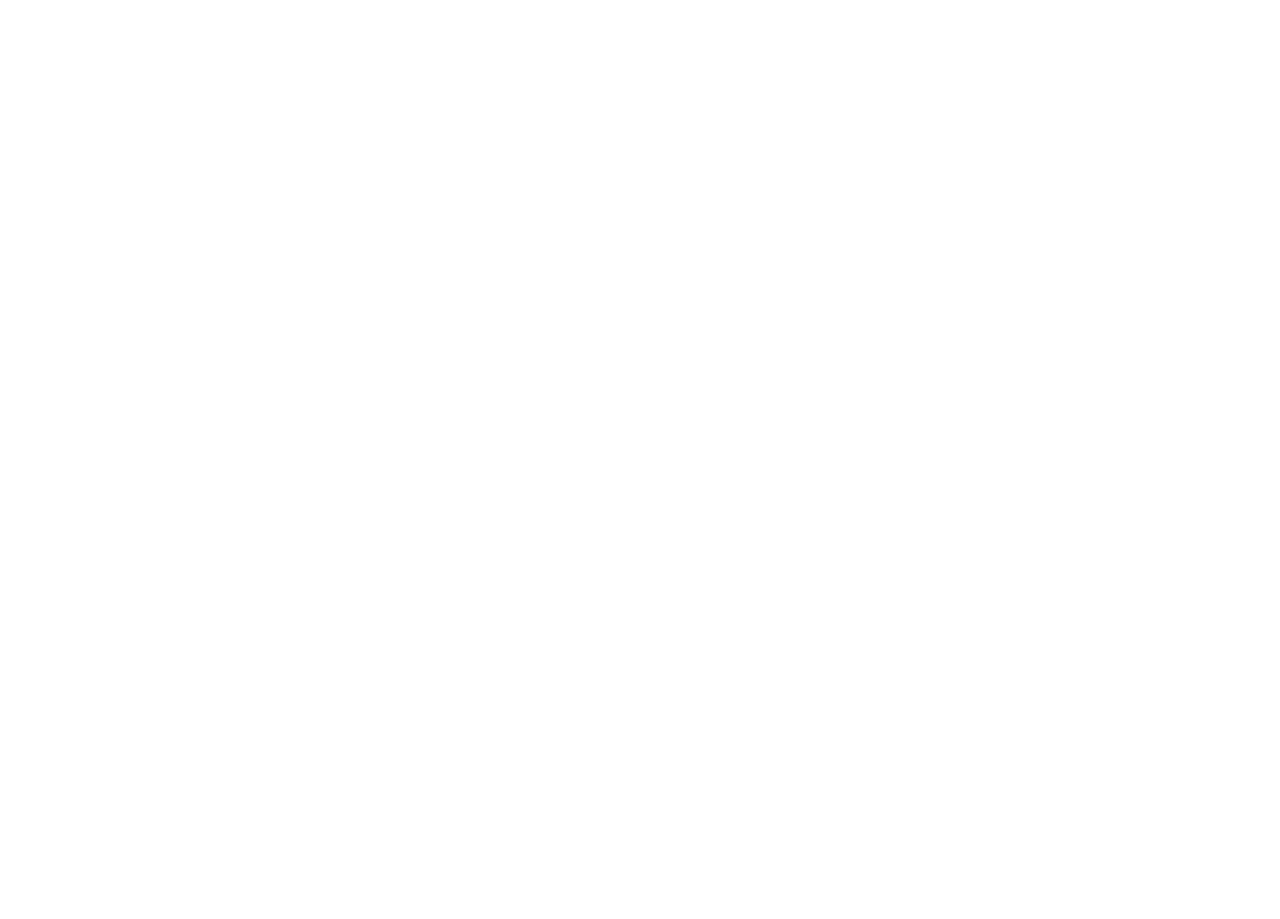
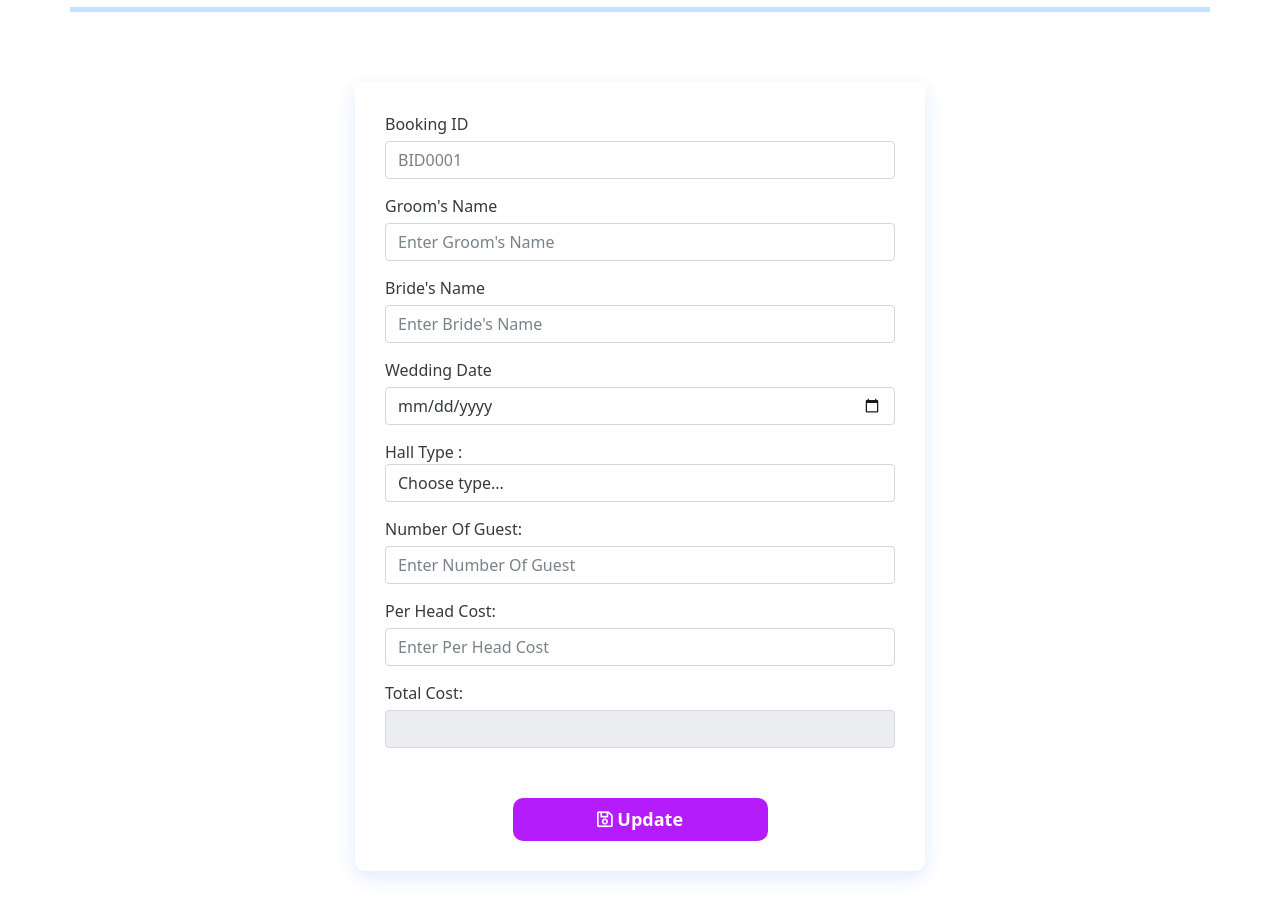
Before and after one commit to Lakshan555/Hotel-management-System, a React (Create React App) app in the folder client/: page /event_update/1 in a window 1280 px wide. Shown: the part 291-1210 px from the top of the page. Before the commit the page ends 800 px from the top, so only its background shows below. Built offline with nearby package versions, Linux system fonts and the light colour scheme; no server answers; a web font is replaced by a local one.

Commit message:
update event

```diff
--- a/client/src/App.js
+++ b/client/src/App.js
@@ -32,6 +32,7 @@
 
 import AddEvent from './Components/Event/AddEvent';
 import ViewEvent from './Components/Event/ViewEvent';
+import UpdateEvent from './Components/Event/UpdateEvent';
 
 export default class App extends Component {
   render() {
@@ -87,6 +88,7 @@
          {/*Event*/}
          <Route path="/Event-Add" exact component={AddEvent}></Route>
          <Route path="/get_event" exact component={ViewEvent}></Route>
+         <Route path="/event_update/:id" exact component={UpdateEvent}></Route>
 
       </BrowserRouter>
 
--- /dev/null
+++ b/client/src/Components/Event/UpdateEvent.js
@@ -0,0 +1,229 @@
+import React, { Component } from 'react'
+import axios from 'axios';
+import { ToastContainer, toast } from "react-toastify";
+import 'react-toastify/dist/ReactToastify.css';
+import { Link } from 'react-router-dom';
+
+
+
+export default class UpdateEvent extends Component {
+    constructor(props) {
+        super(props);
+        this.state = {
+            Bid: "",
+            Gname: "",
+            Bname: "",
+            wDate: new Date(),
+            hType: "",
+            guest: Number,
+            cost: Number,
+            total: Number,
+
+        }
+    }
+
+    handleInputChange = (e) => {
+
+        const { name, value } = e.target;
+
+        this.setState({
+            ...this.state,
+            [name]: value
+        });
+    };
+
+    onSubmit = (e) => {
+
+        e.preventDefault();
+
+        const id = this.props.match.params.id;
+        const { Bid, Gname, Bname, wDate, hType, guest, cost,  } = this.state;
+
+
+        const data = {
+            Bid: Bid,
+                Gname: Gname,
+                Bname: Bname,
+                wDate: wDate,
+                hType: hType,
+                guest: guest,
+                cost: cost,
+                total: guest * cost
+        }
+        console.log(data)
+        axios.put(`http://localhost:8000/event/update/${id}`, data).then((res) => {
+            if (res.data.success) {
+                toast(`Event Updated`, {
+                    type: toast.TYPE.SUCCESS,
+                    autoClose: 4000
+                });
+                this.setState(
+                    {
+                        Bid: "",
+                        Gname: "",
+                        Bname: "",
+                        wDate: "",
+                        hType: Number,
+                        guest: "",
+                        cost: Number,
+                        total: "",
+                    }
+                )
+            };
+        });
+
+    };
+    componentDidMount() {
+        const id = this.props.match.params.id;
+        axios.get(`http://localhost:8000/event/${id}`).then((res) => {
+            if (res.data.success) {
+                this.setState({
+                    Bid: res.data.event.Bid,
+                    Gname: res.data.event.Gname,
+                    Bname: res.data.event.Bname,
+                    wDate: res.data.event.wDate,
+                    hType: res.data.event.hType,
+                    guest: res.data.event.guest,
+                    cost: res.data.event.cost,
+                    total: res.data.event.total,
+                });
+                console.log(this.state.event);
+            }
+        })
+    }
+
+
+
+
+    render() {
+        return (
+            <div className="container containerTop">
+            <div className="row">
+                <div className="col position-relative link">
+                    <p><Link to="/get_Emp">Weddings</Link> {'>'} Add New </p>
+                </div>
+            </div>
+            <div className="row">
+                <div className="col-9 position-relative">
+                    <h1 className='display-5 fw-bold'>Update Event</h1>
+                    < ToastContainer />
+                </div>
+                <hr className="hr" style={{ height: '2px', color: '#0a90e8' }} />
+            </div>
+            <div className="row ">
+                <div className="col-3" />
+                <div className="col-6 shadowBox" >
+                    <form>
+                        {/* Booking ID */}
+                        <div className="form-group" style={{ marginBottom: '15px' }}>
+                            <label style={{ marginBottom: '5px' }}>Booking ID</label>
+                            <input type="text"
+                                className="form-control"
+                                name="Bid"
+                                minLength="4"
+                                maxLength="6"
+                                placeholder="BID0001"
+                                value={this.state.Bid}
+                                onChange={this.handleInputChange} />
+
+                        </div>
+                        {/* Groom's Name */}
+                        <div className="form-group" style={{ marginBottom: '15px' }}>
+                            <label style={{ marginBottom: '5px' }}>Groom's Name</label>
+                            <input type="text"
+                                className="form-control"
+                                name="Gname"
+                                placeholder="Enter Groom's Name"
+                                value={this.state.Gname}
+                                onChange={this.handleInputChange} />
+
+
+
+                        </div>
+                        {/* Bride's Name */}
+                        <div className="form-group" style={{ marginBottom: '15px' }}>
+                            <label style={{ marginBottom: '5px' }}>Bride's Name</label>
+                            <input type="Bname"
+                                className={"form-control"}
+                                name="Bname"
+                                placeholder="Enter Bride's Name"
+                                value={this.state.Bname}
+                                onChange={this.handleInputChange} />
+
+                        </div>
+
+                        {/* Wedding Date */}
+                        <div className="form-group" style={{ marginBottom: '15px' }}>
+                            <label style={{ marginBottom: '5px' }}>Wedding Date</label>
+                            <input type="date"
+                                className="form-control"
+                                name="wDate"
+                                value={this.state.wDate}
+                                onChange={this.handleInputChange} />
+                        </div>
+
+                        {/* Hall Type */}
+                        <div className="form-group" style={{ marginBottom: '15px' }}>
+                            <label for="hType"> Hall Type : </label>
+                            <select id="hType" className="form-control" name="hType" onChange={this.handleInputChange} value={this.state.hType} required>
+                                <option selected>Choose type...</option>
+                                <option value="Lotus Room">Lotus Room</option>
+                                <option value="Galaxy Room">Galaxy Room</option>
+                                <option value="Ball Room">Ball Room</option>
+
+                            </select>
+
+                        </div>
+                        {/* Number Of Guest */}
+                        <div className="form-group" style={{ marginBottom: '15px' }}>
+                            <label style={{ marginBottom: '5px' }}>Number Of Guest:</label>
+                            <input type="number"
+                                className="form-control"
+                                name="guest"
+                                placeholder="Enter Number Of Guest"
+                                value={this.state.guest}
+                                onChange={this.handleInputChange} />
+
+                        </div>
+
+                        <div className="form-group" style={{ marginBottom: '15px' }}>
+                            <label style={{ marginBottom: '5px' }}>Per Head Cost:</label>
+                            <input type="number"
+                                className="form-control"
+                                name="cost"
+                                placeholder="Enter Per Head Cost"
+                                value={this.state.cost}
+                                onChange={this.handleInputChange} />
+
+                        </div>
+
+                        <div className="form-group" style={{ marginBottom: '15px' }}>
+                            <label style={{ marginBottom: '5px' }}>Total Cost:</label>
+                            <input type="number"
+                                className="form-control"
+                                name="total"
+                               readOnly
+                                value={this.state.guest * this.state.cost}
+                                onChange={this.handleInputChange}
+
+                                 />
+
+                        </div>
+
+
+
+
+                        <center>
+                            <div class="d-grid gap-2 col-6 mx-auto  ">
+                                <button type="submit" className="btn btn-primary sub_btn" onClick={this.onSubmit}><i class="far fa-save"></i>&nbsp;Update</button>
+                            </div>
+                        </center>
+                    </form>
+                </div>
+                <div className="col-3" />
+            </div>
+        </div>
+
+        )
+    }
+}
--- a/client/src/Components/Event/ViewEvent.js
+++ b/client/src/Components/Event/ViewEvent.js
@@ -177,7 +177,7 @@
                           <td>{event.cost}</td>
                           <td>{event.guest*event.cost}</td>
                           <td>
-                            <Link to={`/emp_update/${event._id}`} type="button" class="btn btn-warning" style={{ width: '95px', margin: '2px' }}>
+                            <Link to={`/event_update/${event._id}`} type="button" class="btn btn-warning" style={{ width: '95px', margin: '2px' }}>
                               <i class="far fa-edit"></i>&nbsp;Edit
                             </Link>&nbsp;&nbsp;
                             <Link to="#" type="button" class="btn btn-danger" onClick={()=>this.onDelete(event._id)}>
```
